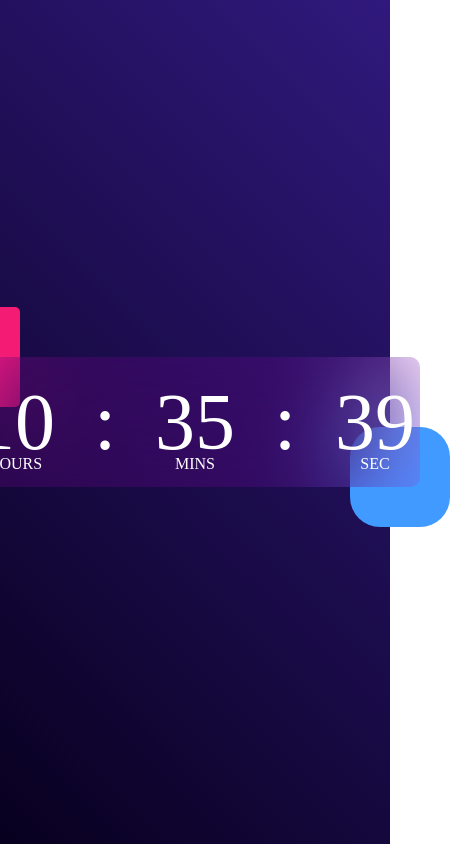
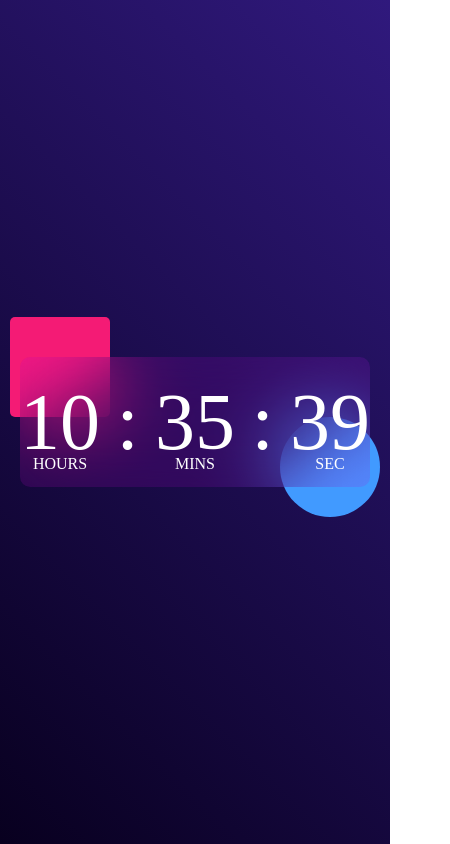
Before and after one commit to shashibhushan21/Digital-Clock, a plain HTML site: page index.html in a window 390 px wide. Shown: the whole page, 450 px wide, since content can reach past the window. Drawn offline with Linux system fonts and the light colour scheme.

Commit message:
Update style.css
Added Media

```diff
--- a/style.css
+++ b/style.css
@@ -83,17 +83,21 @@
     content: 'SEC';
 }
 
-@media(max-width:760px){
-    .container{
-        width: 450px;
-        height: 130px;
-        position: absolute;
-        top: 50%;
-        left: 50%;
-        transform: translate(-50%, -50%);
+
+@media (max-width:700px){
+
+    body{
+        width: 100%;
+        height: 100vh;
     }
-    .clock{
-        backdrop-filter: blur(50px);
+
+    .container {
+      width: 350px;
+      height: 130px;
+      position: absolute;
+    }
+    .clock {
+        backdrop-filter: blur(40px);
     }
     .container::before{
         content:  '';
@@ -102,17 +106,20 @@
         background: #f41b75;
         border-radius: 5px;
         position: absolute;
-
+        left: -10px;
+        top: -40px;
+        z-index: -1;
+        backdrop-filter: blur(70 px);
     }
     .container::after{
         content:  '';
         width: 100px;
         height: 100px;
         background: #419aff;
-        border-radius: 30%;
+        border-radius: 50%;
         position: absolute;
-        right: -30px;
-        bottom: -40px;
+        right: -10px;
+        bottom: -30px;
         z-index: -1;
     }
-}
+  }
```
